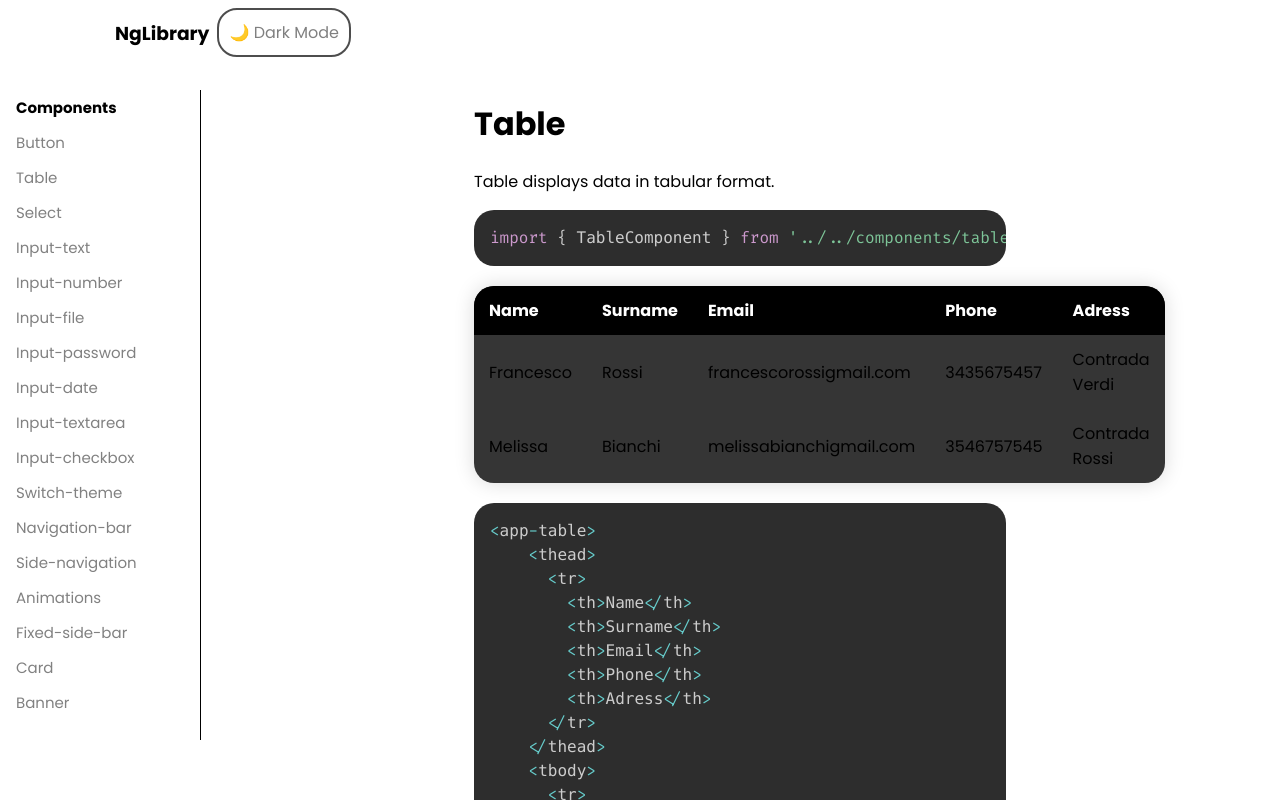
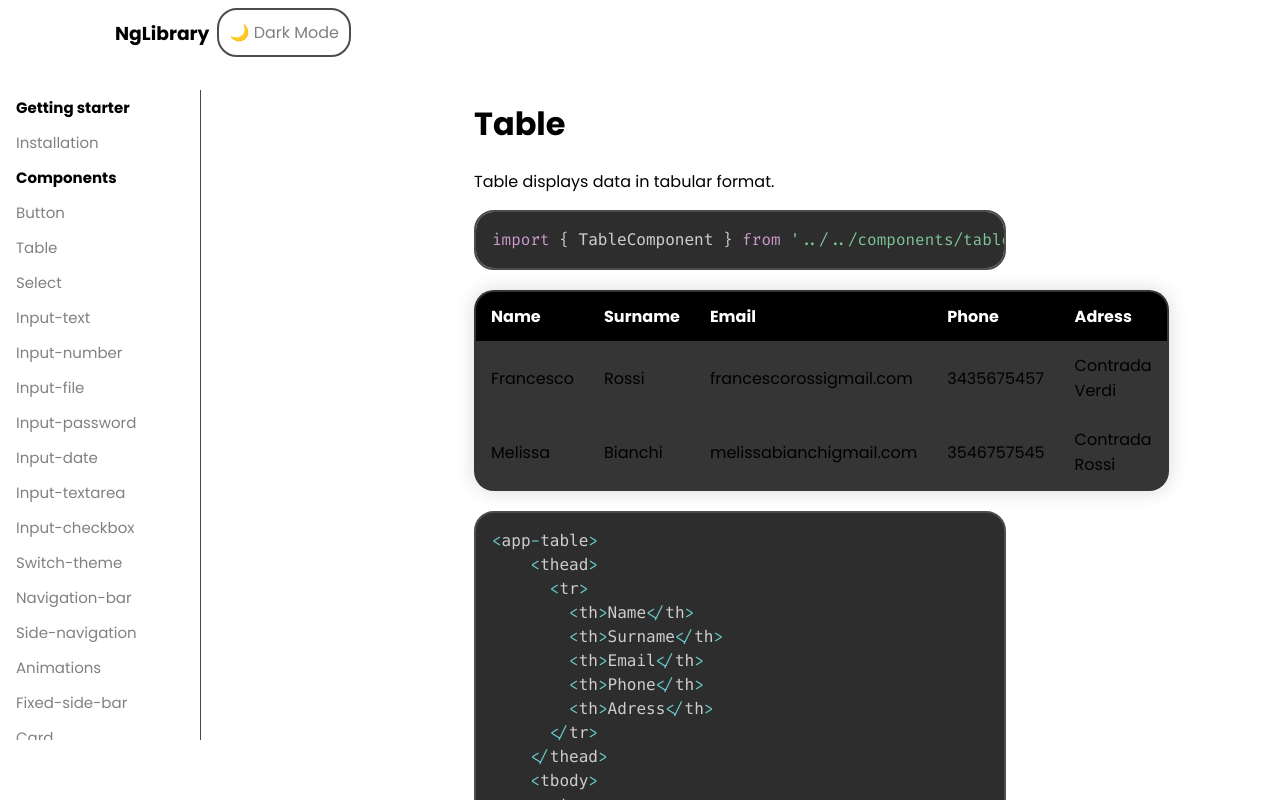
Before and after one commit to gioelevalori/liberaui, an Angular app: page /table in a window 1280 px wide. Shown: the top 800 px of the page. Built offline with nearby package versions, Linux system fonts and the light colour scheme.

Commit message:
update: site

```diff
--- a/src/app/app.component.html
+++ b/src/app/app.component.html
@@ -5,6 +5,11 @@
 
 <app-fixed-side-bar>
   <div sidebar>
+
+    <h5>Getting starter</h5>
+    <a routerLink="/installation">Installation</a>
+
+
     <h5>Components</h5>
     <a routerLink="/button">Button</a>
     <a routerLink="/table">Table</a>
--- a/src/app/components/banner/banner.component.css
+++ b/src/app/components/banner/banner.component.css
@@ -10,6 +10,8 @@
 .ban_img img {
   width: 100%;
   object-fit: cover;
+  border: 2px solid #4d4d4d;
+  border-radius: 40px;
 }
 
 .ban_text {
--- a/src/app/components/button/button.component.css
+++ b/src/app/components/button/button.component.css
@@ -1,4 +1,4 @@
-.custom-button, a {
+.custom-button {
   padding: 10px 20px;
   font-size: 16px;
   border: none;
--- a/src/app/components/code/code.component.css
+++ b/src/app/components/code/code.component.css
@@ -4,4 +4,5 @@ span {
 
 pre {
   border-radius: 20px;
+  border: 2px solid #4d4d4d;
 }
--- a/src/app/components/fixed-side-bar/fixed-side-bar.component.css
+++ b/src/app/components/fixed-side-bar/fixed-side-bar.component.css
@@ -7,7 +7,7 @@
   overflow: auto;
   top: 90px;
   left: 0;
-  border-right: 1px solid;
+  border-right: 1px solid #474747;
   scrollbar-width: none;
 }
 
@@ -34,7 +34,8 @@ h5 {
 }
 
 .main {
-  margin-left: 200px;  /* Align with the sidebar width */
+  margin-left: 200px;
+  /* Align with the sidebar width */
   margin-top: 100px;
 }
 
--- a/src/app/components/table/table.component.css
+++ b/src/app/components/table/table.component.css
@@ -7,6 +7,7 @@
   width: 100%;
   border-collapse: collapse;
   margin: 20px auto;
+  border: 2px solid #4d4d4d;
 }
 
 .styled-table thead {
```
Lines whose indentation alone changed are shown as unchanged.
